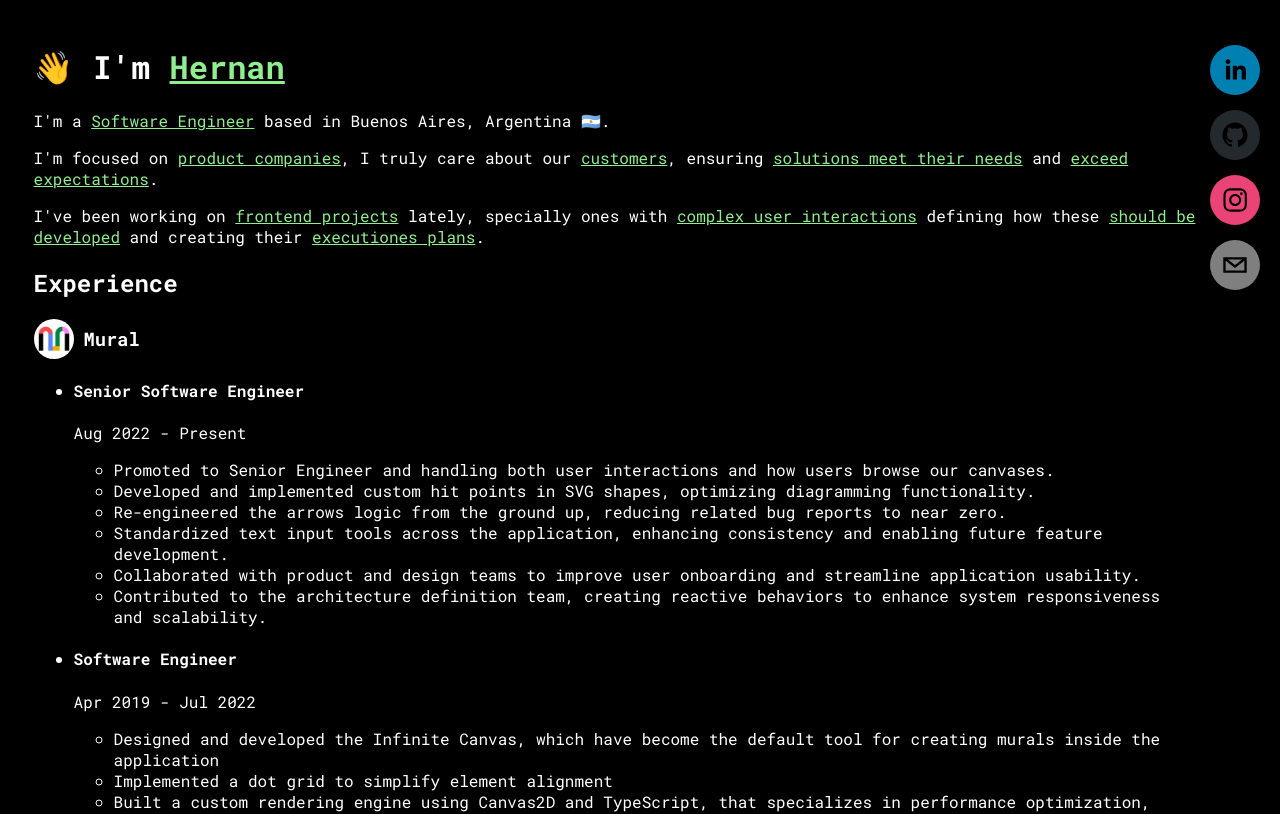
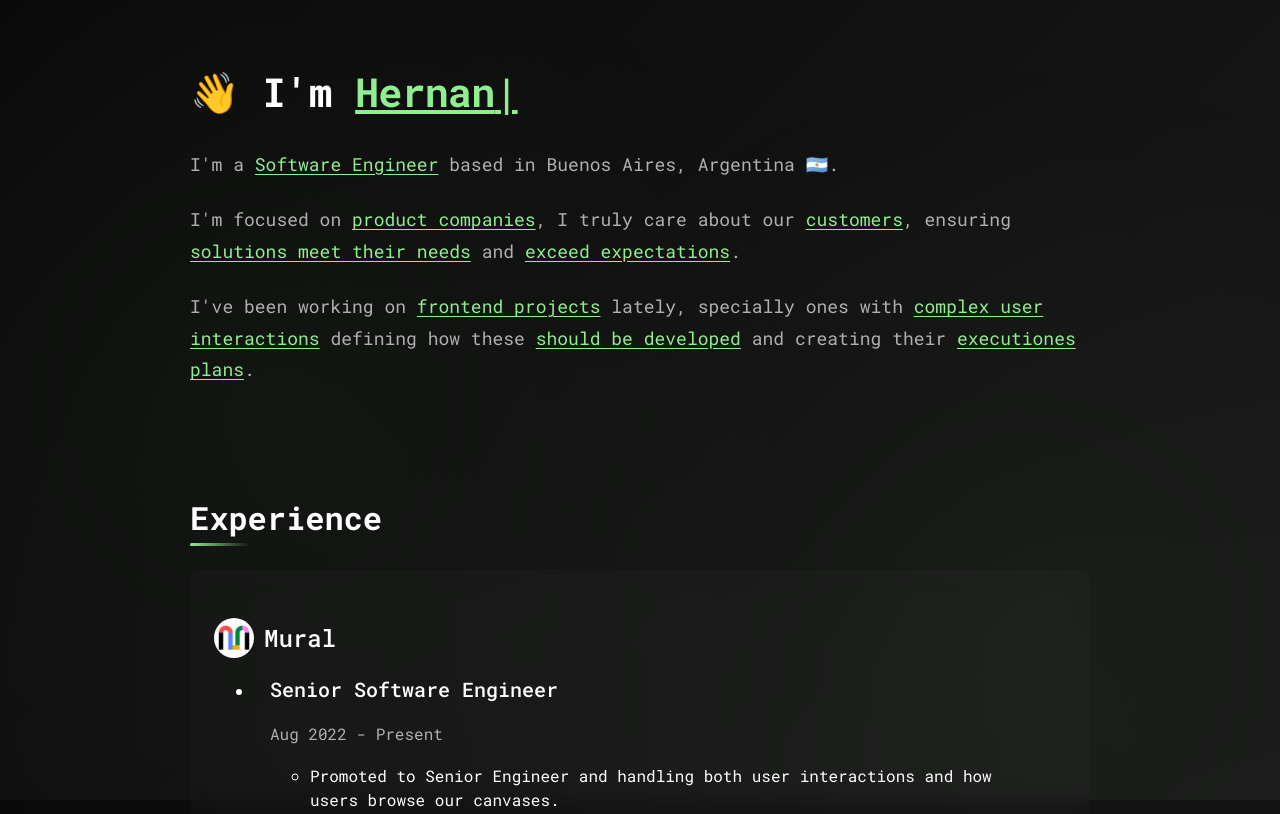
Before and after one commit to hernang87/hernan-site, a React (Create React App) app: page / in a window 1280 px wide. Shown: the top 814 px of the page. Built offline with nearby package versions, Linux system fonts and the light colour scheme.

Commit message:
Improvements

```diff
--- a/src/App.tsx
+++ b/src/App.tsx
@@ -8,9 +8,11 @@ const App: React.FC = () => {
   return (
     <div className="App">
       <SocialToolbar />
-      <SiteTitle />
-      <Intro />
-      <ExperienceContainer />
+      <div className="container">
+        <SiteTitle />
+        <Intro />
+        <ExperienceContainer />
+      </div>
     </div>
   );
 };
--- a/src/components/ExperienceContainer/index.tsx
+++ b/src/components/ExperienceContainer/index.tsx
@@ -1,10 +1,11 @@
 import React from 'react';
 import { experienceData } from './data';
 import { ExperienceItem } from '../ExperienceItem';
+import './style.css';
 
 export const ExperienceContainer: React.FC = () => {
   return (
-    <div>
+    <div className="experience-container">
       <h2>Experience</h2>
       {experienceData.map((company) => (
         <ExperienceItem key={company.name} company={company} />
--- /dev/null
+++ b/src/components/ExperienceContainer/style.css
@@ -0,0 +1,20 @@
+.experience-container {
+  margin-bottom: var(--spacing-3xl);
+}
+
+.experience-container > h2 {
+  margin-bottom: var(--spacing-xl);
+  position: relative;
+  display: inline-block;
+}
+
+.experience-container > h2::after {
+  content: '';
+  position: absolute;
+  bottom: -8px;
+  left: 0;
+  width: 60px;
+  height: 3px;
+  background: linear-gradient(90deg, var(--accent-primary), transparent);
+  border-radius: 2px;
+}
--- a/src/components/ExperienceItem/index.tsx
+++ b/src/components/ExperienceItem/index.tsx
@@ -11,7 +11,7 @@ interface ExperienceItemProps {
 
 export const ExperienceItem: React.FC<ExperienceItemProps> = ({ company }: ExperienceItemProps) => {
   return (
-    <div>
+    <div className="experience-item">
       <h3 className="experience-item-company">
         <ExperienceItemLogo
           name={company.name}
--- a/src/components/ExperienceItem/style.css
+++ b/src/components/ExperienceItem/style.css
@@ -1,8 +1,62 @@
+.experience-item {
+  margin-bottom: var(--spacing-2xl);
+  padding: var(--spacing-lg);
+  padding-bottom: var(--spacing-xl);
+  border-bottom: 1px solid rgba(255, 255, 255, 0.1);
+  border-radius: 8px;
+  background: rgba(255, 255, 255, 0.02);
+  backdrop-filter: blur(10px);
+  transition:
+    transform var(--transition-normal) var(--ease-in-out),
+    border-color var(--transition-normal) var(--ease-in-out),
+    background var(--transition-normal) var(--ease-in-out),
+    box-shadow var(--transition-normal) var(--ease-in-out);
+  opacity: 0;
+  animation: fadeInUp 0.6s var(--ease-out) forwards;
+}
+
+.experience-item:nth-child(1) {
+  animation-delay: 0.1s;
+}
+.experience-item:nth-child(2) {
+  animation-delay: 0.2s;
+}
+.experience-item:nth-child(3) {
+  animation-delay: 0.3s;
+}
+.experience-item:nth-child(4) {
+  animation-delay: 0.4s;
+}
+.experience-item:nth-child(5) {
+  animation-delay: 0.5s;
+}
+
+.experience-item:hover {
+  transform: translateX(10px);
+  border-color: var(--accent-primary);
+  background: rgba(255, 255, 255, 0.05);
+  box-shadow:
+    0 8px 32px rgba(0, 0, 0, 0.3),
+    0 0 20px rgba(144, 238, 144, 0.1);
+}
+
+.experience-item:last-child {
+  border-bottom: none;
+}
+
 .experience-item-company {
   display: flex;
   align-items: center;
+  margin-bottom: var(--spacing-md);
+  transition: color var(--transition-normal) var(--ease-in-out);
+}
+
+.experience-item:hover .experience-item-company {
+  color: var(--accent-primary);
 }
 
 .experience-item-position {
   max-width: 95%;
+  margin-bottom: var(--spacing-lg);
+  padding-left: var(--spacing-md);
 }
--- a/src/components/ExperienceItemLogo/style.css
+++ b/src/components/ExperienceItemLogo/style.css
@@ -3,8 +3,22 @@
   height: 40px;
   margin-right: 10px;
   border-radius: 50px;
+  transition:
+    transform var(--transition-normal) var(--ease-in-out),
+    box-shadow var(--transition-normal) var(--ease-in-out);
+  cursor: pointer;
+}
+
+.logo:hover {
+  transform: scale(1.15);
+  box-shadow: 0 0 15px rgba(144, 238, 144, 0.4);
 }
 
 .with-border {
   border: 1px solid white;
+  transition: border-color var(--transition-normal) var(--ease-in-out);
 }
+
+.logo:hover.with-border {
+  border-color: var(--accent-primary);
+}
--- a/src/components/HighlightedText/style.css
+++ b/src/components/HighlightedText/style.css
@@ -1,4 +1,17 @@
 .highlight {
-  color: #90EE90;
+  color: var(--accent-primary);
   text-decoration: underline;
+  text-decoration-color: var(--accent-primary);
+  text-underline-offset: 3px;
+  transition:
+    color var(--transition-normal) var(--ease-in-out),
+    text-shadow var(--transition-normal) var(--ease-in-out),
+    text-decoration-color var(--transition-normal) var(--ease-in-out);
+  position: relative;
 }
+
+.highlight:hover {
+  color: var(--accent-secondary);
+  text-shadow: 0 0 12px rgba(144, 238, 144, 0.6);
+  text-decoration-color: var(--accent-secondary);
+}
--- a/src/components/Intro/index.tsx
+++ b/src/components/Intro/index.tsx
@@ -1,19 +1,20 @@
 import * as React from 'react';
 import { HighlightedText } from '../HighlightedText';
+import './style.css';
 
 export const Intro: React.FC = () => {
   return (
     <section className="intro">
-      <p>
+      <p className="intro-paragraph">
         I&apos;m a <HighlightedText text="Software Engineer" /> based in Buenos Aires, Argentina 🇦🇷.
       </p>
-      <p>
+      <p className="intro-paragraph">
         I&apos;m focused on <HighlightedText text="product companies" />, I truly care about our{' '}
         <HighlightedText text="customers" />, ensuring{' '}
         <HighlightedText text="solutions meet their needs" /> and{' '}
         <HighlightedText text="exceed expectations" />.
       </p>
-      <p>
+      <p className="intro-paragraph">
         I&apos;ve been working on <HighlightedText text="frontend projects" /> lately, specially
         ones with <HighlightedText text="complex user interactions" /> defining how these{' '}
         <HighlightedText text="should be developed" /> and creating their{' '}
--- /dev/null
+++ b/src/components/Intro/style.css
@@ -0,0 +1,22 @@
+.intro {
+  margin-bottom: var(--spacing-3xl);
+}
+
+.intro-paragraph {
+  margin-bottom: var(--spacing-lg);
+  font-size: var(--font-size-lg);
+  opacity: 0;
+  animation: fadeInUp 0.6s var(--ease-out) forwards;
+}
+
+.intro-paragraph:nth-child(1) {
+  animation-delay: 0.2s;
+}
+
+.intro-paragraph:nth-child(2) {
+  animation-delay: 0.4s;
+}
+
+.intro-paragraph:nth-child(3) {
+  animation-delay: 0.6s;
+}
--- a/src/components/SiteTitle/style.css
+++ b/src/components/SiteTitle/style.css
@@ -0,0 +1,4 @@
+h1 {
+  animation: fadeInUp 0.8s var(--ease-out);
+  color: var(--text-primary);
+}
--- a/src/components/SocialToolbar/style.css
+++ b/src/components/SocialToolbar/style.css
@@ -1,7 +1,52 @@
 .social-toolbar {
   position: fixed;
-  right: 20px;
+  right: var(--spacing-xl);
+  top: 50%;
+  transform: translateY(-50%);
   display: flex;
   flex-direction: column;
-  gap: 15px;
+  gap: var(--spacing-md);
+  z-index: 100;
+  padding: var(--spacing-md);
+  background: rgba(255, 255, 255, 0.05);
+  backdrop-filter: blur(10px);
+  border-radius: 12px;
+  border: 1px solid rgba(255, 255, 255, 0.1);
+  animation: fadeInRightVertical 0.8s var(--ease-out) 0.5s both;
 }
+
+@keyframes fadeInRightVertical {
+  from {
+    opacity: 0;
+    transform: translateY(-50%) translateX(20px);
+  }
+  to {
+    opacity: 1;
+    transform: translateY(-50%) translateX(0);
+  }
+}
+
+.social-toolbar a {
+  transition:
+    transform var(--transition-normal) var(--ease-in-out),
+    filter var(--transition-normal) var(--ease-in-out);
+}
+
+.social-toolbar a:hover {
+  transform: scale(1.2);
+  filter: brightness(1.2) drop-shadow(0 0 8px rgba(144, 238, 144, 0.5));
+}
+
+@media (max-width: 768px) {
+  .social-toolbar {
+    position: fixed;
+    right: var(--spacing-md);
+    top: auto;
+    bottom: var(--spacing-lg);
+    transform: none;
+    flex-direction: row;
+    gap: var(--spacing-sm);
+    padding: var(--spacing-sm);
+    animation: fadeInRight 0.8s var(--ease-out) 0.5s both;
+  }
+}
--- a/src/index.css
+++ b/src/index.css
@@ -1,7 +1,177 @@
+:root {
+  /* Color Palette */
+  --bg-primary: #0a0a0a;
+  --bg-secondary: #1a1a1a;
+  --text-primary: #ffffff;
+  --text-secondary: #b0b0b0;
+  --accent-primary: #90EE90;
+  --accent-secondary: #7fd47f;
+  --accent-tertiary: #5cb85c;
+
+  /* Typography */
+  --font-family-mono: 'Roboto Mono', monospace;
+  --font-family-sans: 'Roboto', sans-serif;
+  --font-size-xs: 0.75rem;
+  --font-size-sm: 0.875rem;
+  --font-size-base: 1rem;
+  --font-size-lg: 1.125rem;
+  --font-size-xl: 1.25rem;
+  --font-size-2xl: 1.5rem;
+  --font-size-3xl: 2rem;
+  --font-size-4xl: 2.5rem;
+  --font-weight-light: 300;
+  --font-weight-normal: 400;
+  --font-weight-medium: 500;
+  --font-weight-bold: 700;
+  --line-height-tight: 1.25;
+  --line-height-normal: 1.5;
+  --line-height-relaxed: 1.75;
+
+  /* Spacing */
+  --spacing-xs: 0.25rem;
+  --spacing-sm: 0.5rem;
+  --spacing-md: 1rem;
+  --spacing-lg: 1.5rem;
+  --spacing-xl: 2rem;
+  --spacing-2xl: 3rem;
+  --spacing-3xl: 4rem;
+
+  /* Animation */
+  --transition-fast: 150ms;
+  --transition-normal: 300ms;
+  --transition-slow: 500ms;
+  --ease-in-out: cubic-bezier(0.4, 0, 0.2, 1);
+  --ease-out: cubic-bezier(0, 0, 0.2, 1);
+}
+
+html {
+  scroll-behavior: smooth;
+}
+
+@keyframes fadeInUp {
+  from {
+    opacity: 0;
+    transform: translateY(20px);
+  }
+  to {
+    opacity: 1;
+    transform: translateY(0);
+  }
+}
+
+@keyframes fadeInRight {
+  from {
+    opacity: 0;
+    transform: translateX(20px);
+  }
+  to {
+    opacity: 1;
+    transform: translateX(0);
+  }
+}
+
 body {
-  background: black;
-  color: white;
-  font-family: 'Roboto Mono', monospace;
+  background: linear-gradient(135deg, var(--bg-primary) 0%, var(--bg-secondary) 100%);
+  background-attachment: fixed;
+  color: var(--text-primary);
+  font-family: var(--font-family-mono);
+  font-size: var(--font-size-base);
+  line-height: var(--line-height-normal);
   text-align: left;
-  padding: 2vh 2vw;
+  padding: var(--spacing-xl) var(--spacing-xl);
+  position: relative;
 }
+
+body::before {
+  content: '';
+  position: fixed;
+  top: 0;
+  left: 0;
+  right: 0;
+  bottom: 0;
+  background: radial-gradient(circle at 20% 50%, rgba(144, 238, 144, 0.03) 0%, transparent 50%),
+    radial-gradient(circle at 80% 80%, rgba(144, 238, 144, 0.03) 0%, transparent 50%);
+  pointer-events: none;
+  z-index: 0;
+}
+
+h1 {
+  font-size: var(--font-size-4xl);
+  font-weight: var(--font-weight-bold);
+  line-height: var(--line-height-tight);
+  letter-spacing: -0.02em;
+  margin-bottom: var(--spacing-xl);
+}
+
+h2 {
+  font-size: var(--font-size-3xl);
+  font-weight: var(--font-weight-bold);
+  line-height: var(--line-height-tight);
+  margin-top: var(--spacing-2xl);
+  margin-bottom: var(--spacing-lg);
+}
+
+h3 {
+  font-size: var(--font-size-2xl);
+  font-weight: var(--font-weight-medium);
+  margin-top: var(--spacing-lg);
+  margin-bottom: var(--spacing-md);
+}
+
+h4 {
+  font-size: var(--font-size-xl);
+  font-weight: var(--font-weight-medium);
+  margin-top: var(--spacing-md);
+  margin-bottom: var(--spacing-sm);
+}
+
+p {
+  font-size: var(--font-size-base);
+  line-height: var(--line-height-relaxed);
+  margin-bottom: var(--spacing-md);
+  color: var(--text-secondary);
+}
+
+.App {
+  min-height: 100vh;
+  position: relative;
+  z-index: 1;
+}
+
+.container {
+  max-width: 900px;
+  margin: 0 auto;
+  padding: 0 var(--spacing-xl);
+}
+
+@media (max-width: 768px) {
+  body {
+    padding: var(--spacing-lg) var(--spacing-md);
+  }
+
+  .container {
+    padding: 0 var(--spacing-md);
+  }
+
+  h1 {
+    font-size: var(--font-size-3xl);
+  }
+
+  h2 {
+    font-size: var(--font-size-2xl);
+  }
+}
+
+@media (prefers-reduced-motion: reduce) {
+  *,
+  *::before,
+  *::after {
+    animation-duration: 0.01ms !important;
+    animation-iteration-count: 1 !important;
+    transition-duration: 0.01ms !important;
+  }
+
+  html {
+    scroll-behavior: auto;
+  }
+}
```
